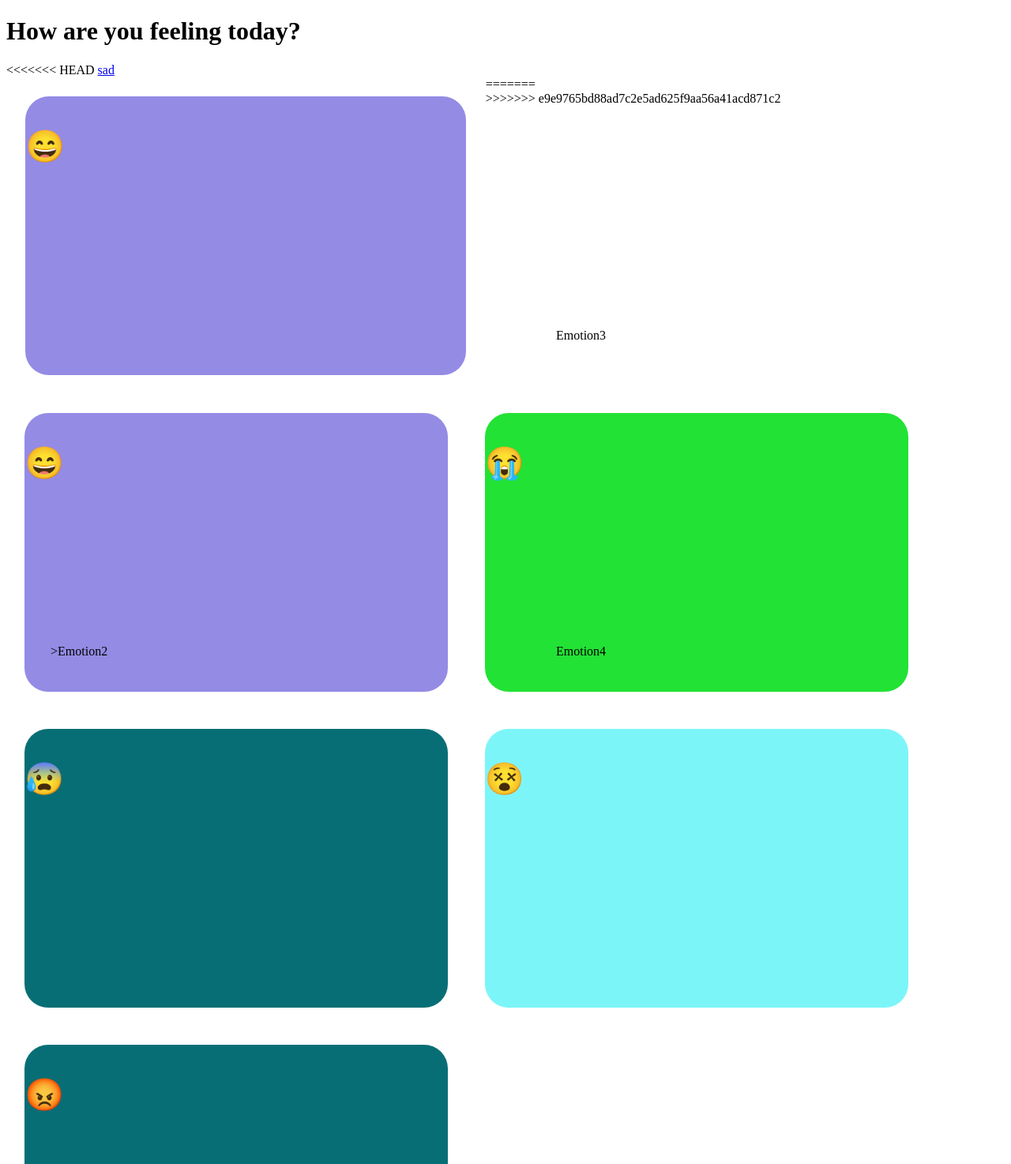
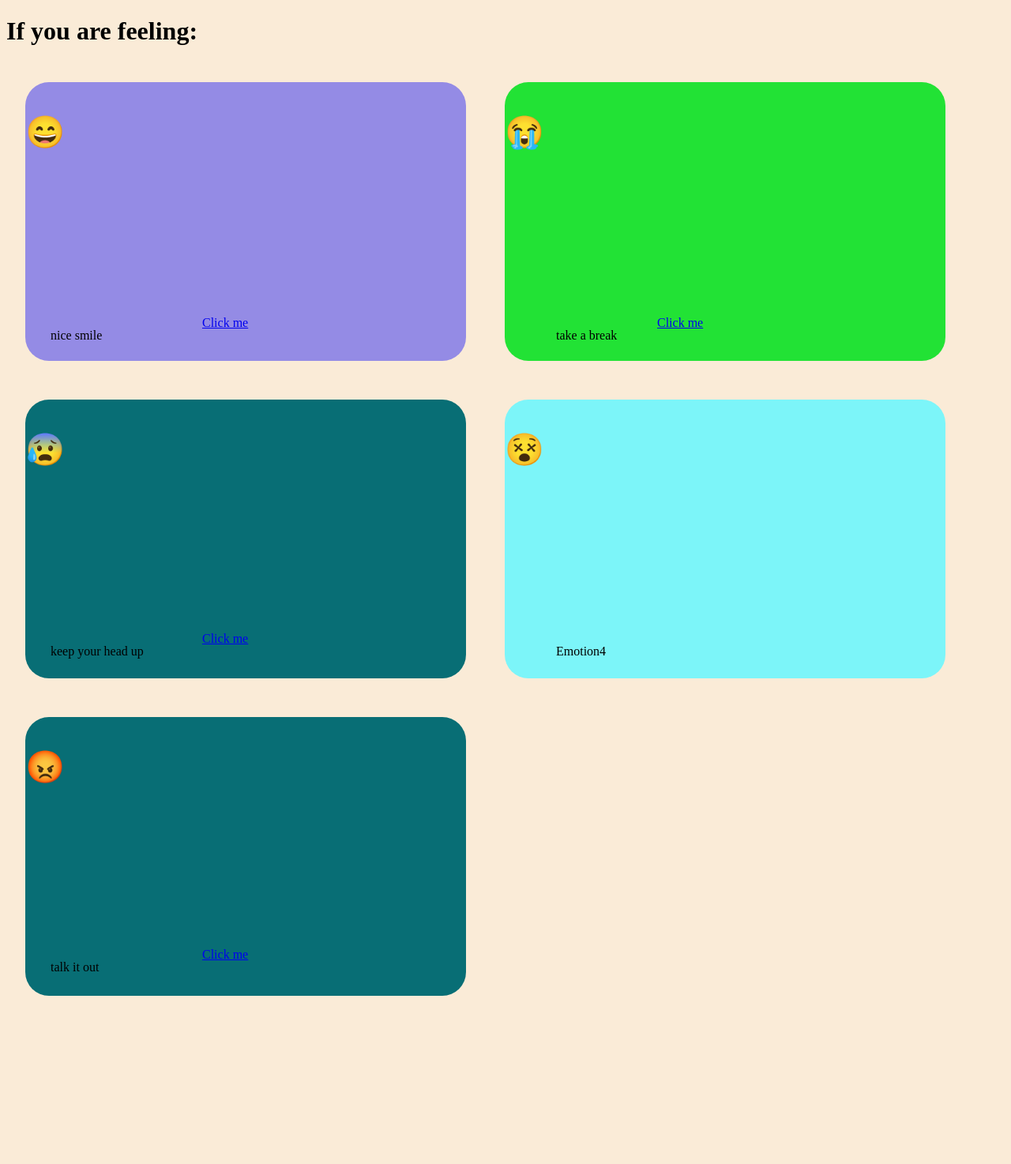
Before and after one commit to infinite2004/Mood-App, a Flask app: page /GetTips in a window 1280 px wide. Shown: the top 1474 px of the page at 79% size. After the commit the page ends 1261 px from the top, so only its background shows below. Run offline with Flask 2, Linux system fonts and the light colour scheme; some libraries are stand-ins or nearby versions.

Commit message:
gettips almost done

```diff
--- a/app.py
+++ b/app.py
@@ -27,7 +27,15 @@
 @app.route('/sad')
 def sad():
       return render_template('sad.html')
-
+@app.route('/happy')
+def happy():
+      return render_template('happy.html')
+@app.route('/angry')
+def angry():
+      return render_template('angry.html')
+@app.route('/overwhelmed')
+def overwhelmed():
+      return render_template('overwhelmed.html')
 @app.route('/login',methods = ['POST', 'GET'])
 def login():
    if request.method == 'POST':
--- a/templates/allmoods.html
+++ b/templates/allmoods.html
@@ -52,6 +52,9 @@
 #container{
     left:100px
 }
+body{
+    background-color: antiquewhite;
+}
 
 
     </style>
@@ -71,7 +74,7 @@
             } );
         }, 1800 );
 
-        var SAD  = [ "continue to be happy", "always smile", "nice smile", "continue being awsome", "" ];
+        var SAD  = [ "better days will come", "dont give up", "keep your head up", "continue being awsome", "look to the future" ];
         var index = 0;
         $("#SAD").fadeTo( 1, 0 );
         setInterval( function(){
@@ -83,10 +86,36 @@
                 };
             } );
         }, 1800 );
+
+        var OVERWHELMED= [ "take your time", "write down how you feel", "take a break", "relax", "You got this" ];
+        var index = 0;
+        $("#OVERWHELMED").fadeTo( 1,0 );
+        setInterval( function(){
+            $( "#OVERWHELMED" ).stop().html(OVERWHELMED[ index ]).fadeTo( 500, 1, function(){
+                index++;
+                $("#OVERWHELMED").delay( 1000 ).fadeTo( 500, 0 );
+                if(index == 10 ) {
+                    index = 0;
+                };
+            } );
+        }, 1800 );
+
+        var ANGRY= [ "take a breather", "think about the situation", "talk it out", "explain your frustration to another person", "count to 10" ];
+        var index = 0;
+        $("#ANGRY").fadeTo( 1,0 );
+        setInterval( function(){
+            $( "#ANGRY" ).stop().html(ANGRY[ index ]).fadeTo( 500, 1, function(){
+                index++;
+                $("#ANGRY").delay( 1000 ).fadeTo( 500, 0 );
+                if(index == 10 ) {
+                    index = 0;
+                };
+            } );
+        }, 1800 );
     </script>
 </head>
 <body>
-    <h1>How are you feeling today?</h1>
+    <h1>If you are feeling:</h1>
     <script src="{{url_for('static', filename='main.js')}}">sefh</script>
    <link rel = "stylesheet" type="text/css" href ="{{url_for('static',filename ='main.css')}}
 
@@ -96,26 +125,21 @@
       <div class='quodrant'>
 
         <div class ="container">
-            <p style= "position: absolute; left: 5%; top: 50%;"id="description">Emotion1</p>
-<<<<<<< HEAD
-            <a class="link" href="http://127.0.0.1:5000/sad">sad</a> <!--this is the href link it is functional but it needs to be positioned pla do that-->
+            <p style= "position: absolute; left: 5%; top: 50%;"id="description">Emotion1></p>
+            <!--this is the href link it is functional but it needs to be positioned pla do that-->
+            <a class="link" style = "position: absolute; left: 20%; top: 50%;"href="http://127.0.0.1:5000/happy">Click me</a>
 
         <div class ="container">
              <p style= "position: absolute; left: 5%; top: 100%;"id="SAD">Emotion2</p>
+            <a class="link" style = "position: absolute; left: 20%; top: 100%;"href="http://127.0.0.1:5000/sad">Click me</a>
 
-
-        <div class ="container">
-                <p style= "position: absolute; left: 55%; top:50%;"id="Angry">Emotion3</p>
+            <div class ="container">
+                <p style= "position: absolute; left: 55%; top:50%;"id="OVERWHELMED">Emotion3</p>
+                <a class="link" style = "position: absolute; left: 65%; top: 50%;"href="http://127.0.0.1:5000/overwhelmed">Click me</a>
 
          <div class ="container">
                     <p style= "position: absolute; left: 55%; top: 100%;"id="Tired">Emotion4</p>
-            <div class='qtop'>
 
-            <div class='quodrant1'><p style="font-size:40px">&#128516;</a></p></div>
-=======
-
-        <div class ="container">
-             <p style= "position: absolute; left: 5%; top: 100%;"id="SAD" <a href="sad.html"></a>>Emotion2</p>
 
 
             <div class='qtop'>
@@ -124,7 +148,6 @@
             <a href="happy.html"></a>
 
             </div>
->>>>>>> e9e9765bd88ad7c2e5ad625f9aa56a41acd871c2
 
 
             <div class='quodrant2'><p style="font-size:40px">&#128557;</div>
@@ -141,6 +164,9 @@
 
     <div class='qbottom'>
         <div class='quodrant3'><p style="font-size:40px">&#128545;</div>
+            <p style= "position: absolute; left: 5%; top: 150%;"id="ANGRY">Emotion5</p>
+
+            <a class="link" style = "position: absolute; left: 20%; top: 150%;"href="http://127.0.0.1:5000/angry">Click me</a>
 
 
     </div>
```
